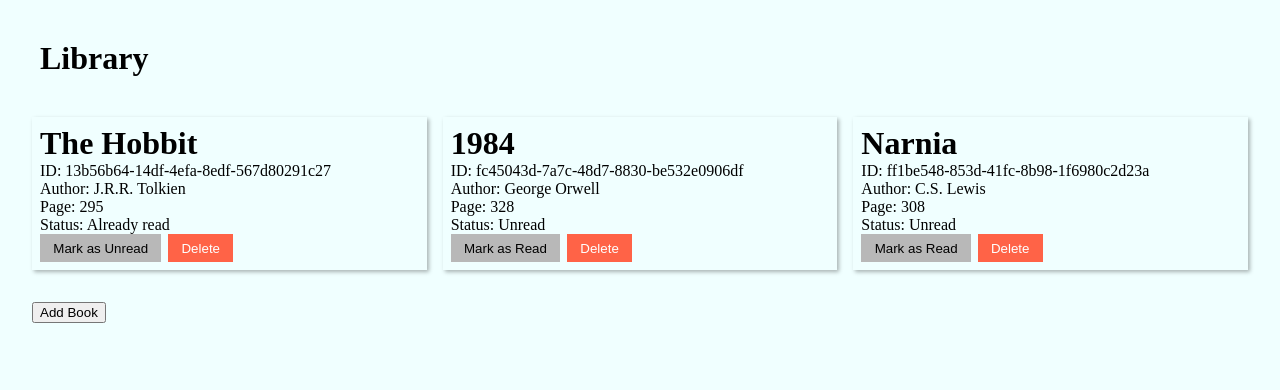
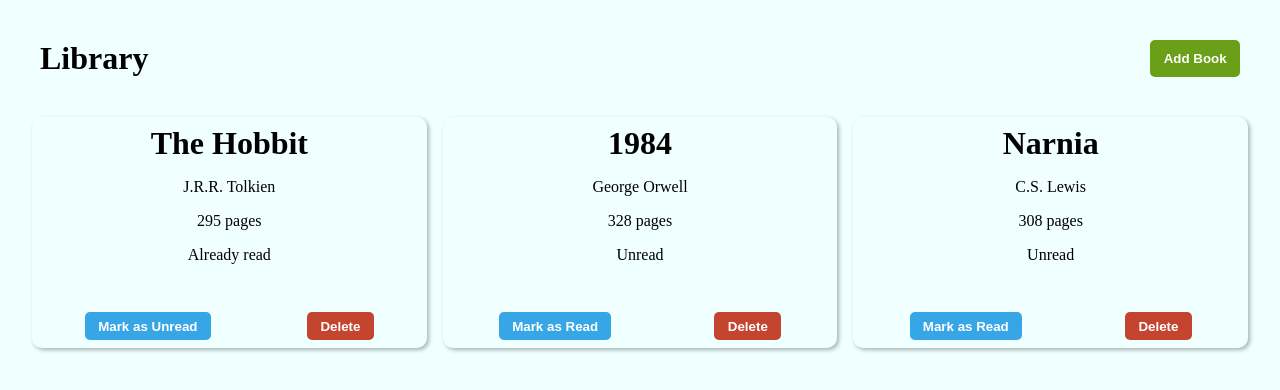
Before and after one commit to Zulkifli70/library, a plain HTML site: page index.html in a window 1280 px wide. Drawn offline with Linux system fonts and the light colour scheme.

Commit message:
add more style to make the page look better

```diff
--- a/index.html
+++ b/index.html
@@ -8,7 +8,10 @@
   </head>
   <body>
     <div class="container">
-      <div class="lib-tit"><h1 class="title">Library</h1></div>
+      <div class="lib-tit">
+        <h1 class="title">Library</h1>
+        <button class="open-button">Add Book</button>
+      </div>
       <div class="bookshelf"></div>
 
       <div class="btn-place">
@@ -46,10 +49,9 @@
               />
               <label for="false">Not Read</label>
             </div>
-            <button type="submit" class="submit-btn">OK</button>
+            <button type="submit" class="submit-btn">Add Book</button>
           </form>
         </dialog>
-        <button class="open-button">Add Book</button>
       </div>
     </div>
     <script src="script.js"></script>
--- a/script.js
+++ b/script.js
@@ -33,13 +33,16 @@ function displayBook() {
     bookId.textContent = `ID: ${book.id}`;
 
     const bookAuthor = document.createElement("p");
-    bookAuthor.textContent = `Author: ${book.author}`;
+    bookAuthor.textContent = `${book.author}`;
 
     const bookPage = document.createElement("p");
-    bookPage.textContent = `Page: ${book.page}`;
+    bookPage.textContent = `${book.page} pages`;
 
     const bookRead = document.createElement("p");
-    bookRead.textContent = `Status: ${book.read ? "Already read" : "Unread"}`;
+    bookRead.textContent = `${book.read ? "Already read" : "Unread"}`;
+
+    const btnArea = document.createElement("div");
+    btnArea.setAttribute("class", "btn-area");
 
     const toggleRead = document.createElement("button");
     toggleRead.setAttribute("class", "toggle-btn");
@@ -58,12 +61,12 @@ function displayBook() {
     });
 
     bookCard.appendChild(bookName);
-    bookCard.appendChild(bookId);
     bookCard.appendChild(bookAuthor);
     bookCard.appendChild(bookPage);
     bookCard.appendChild(bookRead);
-    bookCard.appendChild(toggleRead);
-    bookCard.appendChild(deleteBook);
+    bookCard.appendChild(btnArea);
+    btnArea.appendChild(toggleRead);
+    btnArea.appendChild(deleteBook);
   }
 }
 
@@ -74,7 +77,7 @@ myLibrary.push(new Book("Narnia", "C.S. Lewis", 308, false));
 displayBook();
 
 const dialog = document.querySelector("dialog");
-const showButton = document.querySelector("dialog + .open-button");
+const showButton = document.querySelector(".open-button");
 const closeButton = document.querySelector("dialog .close-button");
 
 // "Show the dialog" button opens the dialog modally
--- a/style.css
+++ b/style.css
@@ -22,6 +22,8 @@ p {
 
 .lib-tit {
   padding: 1.5em;
+  display: flex;
+  justify-content: space-between;
 }
 
 .container {
@@ -38,14 +40,20 @@ p {
 .card {
   padding: 0.5em;
   box-shadow: 2px 2px 4px #0000004d;
+  border-radius: 10px;
 }
 
 .card:hover {
-  background-color: rgb(198, 235, 235);
+  outline: 3px solid rgb(55, 166, 231);
 }
 
 .btn-place {
   padding: 1em;
+}
+
+dialog {
+  border: 2px solid grey;
+  border-radius: 10px;
 }
 
 dialog button:first-child {
@@ -59,19 +67,77 @@ form {
 }
 
 .input-text {
+  border-radius: 5px;
   width: 100%;
+  padding: 0.5em;
+}
+
+.btn-area {
+  margin-top: 2em;
+  display: flex;
+  justify-content: space-around;
 }
 
 .toggle-btn {
+  border-radius: 5px;
   padding: 0.5em 1em;
   border: none;
   margin-right: 0.5em;
-  background-color: rgb(184, 184, 184);
+  background-color: rgb(55, 166, 231);
+  color: white;
+  cursor: pointer;
+  font-weight: 600;
 }
 
 .delete-btn {
+  border-radius: 5px;
   padding: 0.5em 1em;
   border: none;
-  background-color: tomato;
+  background-color: rgb(196, 69, 47);
   color: white;
+  cursor: pointer;
+  font-weight: 600;
 }
+
+.toggle-btn:hover {
+  background-color: rgb(38, 117, 163);
+}
+
+.delete-btn:hover {
+  background-color: rgb(161, 38, 16);
+}
+
+.open-button {
+  border: none;
+  padding: 0.5em 1em;
+  background-color: rgb(105, 160, 24);
+  color: white;
+  font-weight: 600;
+  border-radius: 5px;
+  cursor: pointer;
+}
+
+.open-button:hover {
+  background-color: rgb(77, 119, 13);
+}
+
+.card {
+  display: flex;
+  flex-direction: column;
+  gap: 1em;
+}
+
+.card {
+  text-align: center;
+  margin-bottom: 0.5em;
+}
+
+.submit-btn {
+  border: none;
+  padding: 0.5em 1em;
+  background-color: rgb(105, 160, 24);
+  color: white;
+  font-weight: 600;
+  border-radius: 5px;
+  cursor: pointer;
+}
```
